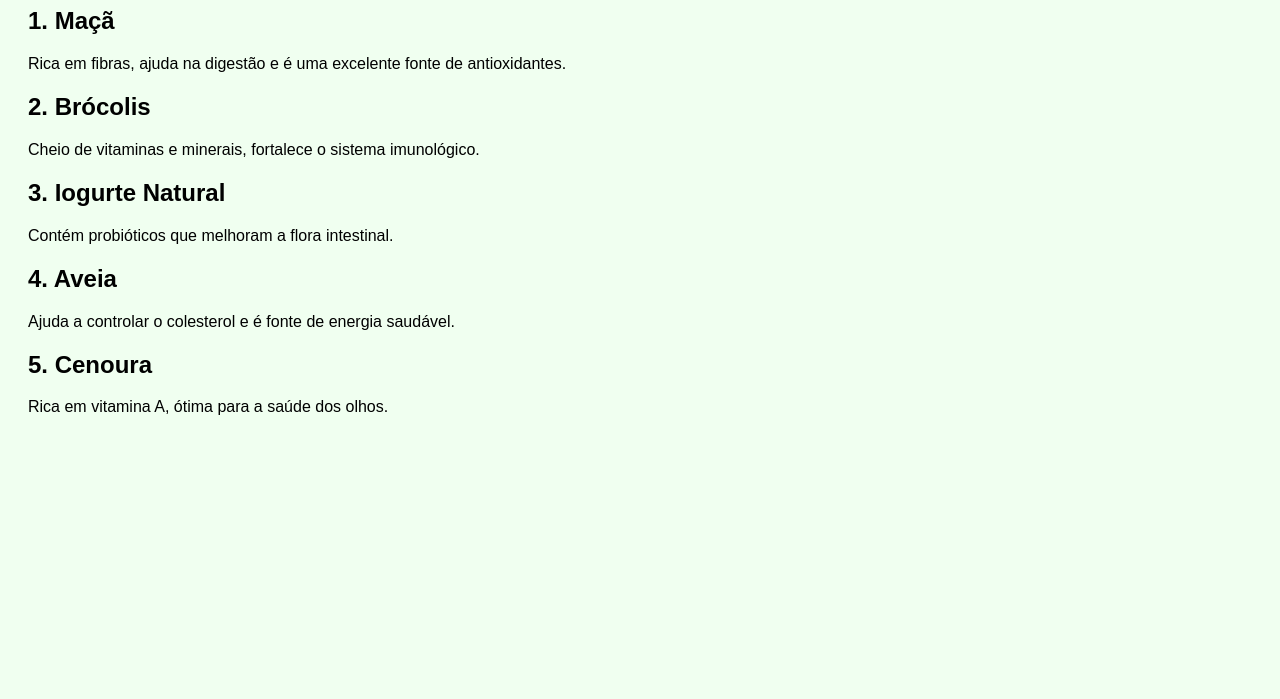
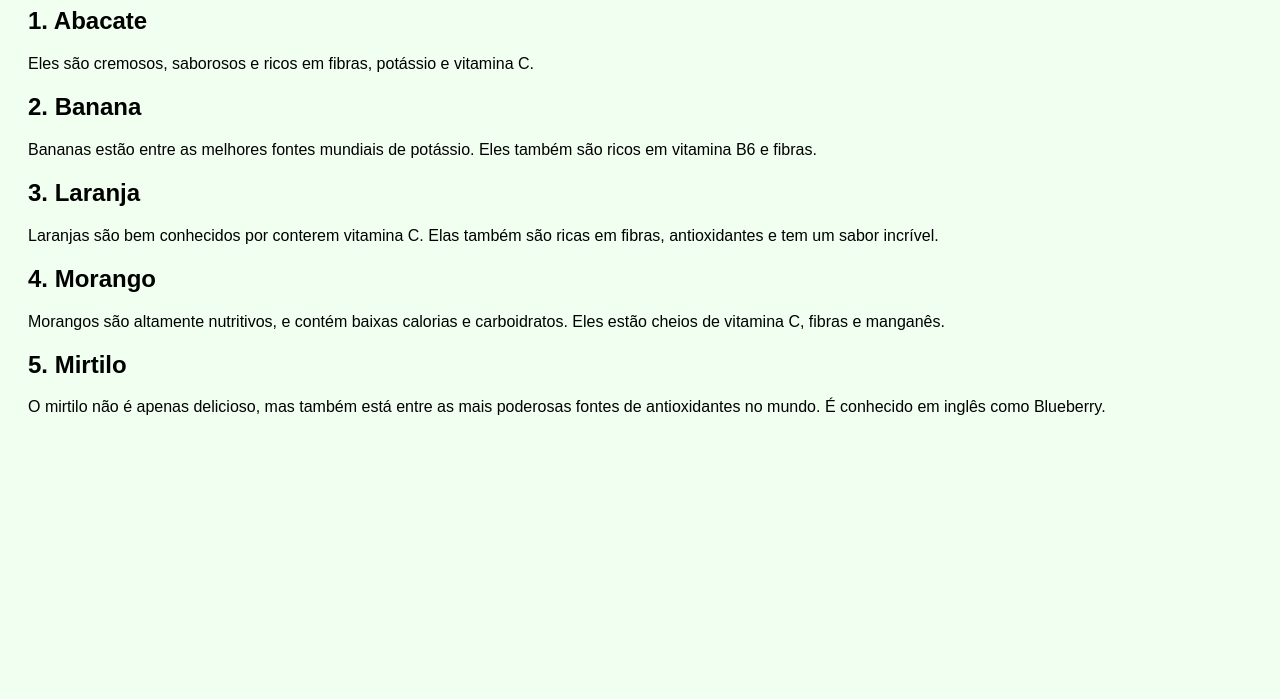
Before and after one commit to Bryan-425/PC-BRYAN-TA, a plain HTML site: page index.html in a window 1280 px wide. Shown: the part 101-800 px from the top of the page. Drawn offline with Linux system fonts and the light colour scheme.

Commit message:
Update index.html

```diff
--- a/index.html
+++ b/index.html
@@ -10,7 +10,7 @@
       padding: 20px;
     }
     h1 {
-      color: green;
+      color: purple;
     }
     .alimento {
       margin-bottom: 20px;
@@ -21,28 +21,28 @@
   <h1>5 Alimentos Saudáveis</h1>
 
   <div class="alimento">
-    <h2>1. Maçã</h2>
-    <p>Rica em fibras, ajuda na digestão e é uma excelente fonte de antioxidantes.</p>
+    <h2>1. Abacate</h2>
+    <p>Eles são cremosos, saborosos e ricos em fibras, potássio e vitamina C.</p>
   </div>
 
   <div class="alimento">
-    <h2>2. Brócolis</h2>
-    <p>Cheio de vitaminas e minerais, fortalece o sistema imunológico.</p>
+    <h2>2. Banana</h2>
+    <p>Bananas estão entre as melhores fontes mundiais de potássio. Eles também são ricos em vitamina B6 e fibras.</p>
   </div>
 
   <div class="alimento">
-    <h2>3. Iogurte Natural</h2>
-    <p>Contém probióticos que melhoram a flora intestinal.</p>
+    <h2>3. Laranja</h2>
+    <p>Laranjas são bem conhecidos por conterem vitamina C. Elas também são ricas em fibras, antioxidantes e tem um sabor incrível.</p>
   </div>
 
   <div class="alimento">
-    <h2>4. Aveia</h2>
-    <p>Ajuda a controlar o colesterol e é fonte de energia saudável.</p>
+    <h2>4. Morango</h2>
+    <p>Morangos são altamente nutritivos, e contém baixas calorias e carboidratos. Eles estão cheios de vitamina C, fibras e manganês.</p>
   </div>
 
   <div class="alimento">
-    <h2>5. Cenoura</h2>
-    <p>Rica em vitamina A, ótima para a saúde dos olhos.</p>
+    <h2>5. Mirtilo</h2>
+    <p>O mirtilo não é apenas delicioso, mas também está entre as mais poderosas fontes de antioxidantes no mundo. É conhecido em inglês como Blueberry.</p>
   </div>
 </body>
 </html>
```
